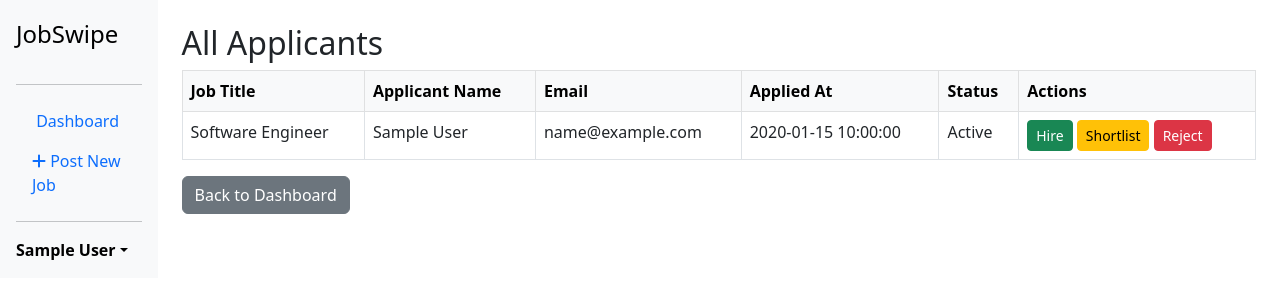
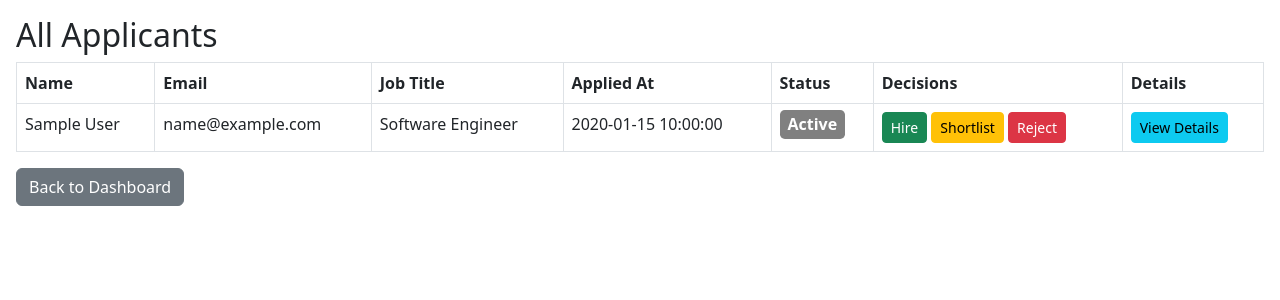
Before and after one commit to ProjectsUniversity/COSC360, a PHP site: page /Recruiters/all_applicants.php in a window 1280 px wide. Shown: the top 300 px of the page. Run offline with PHP 8.4, Linux system fonts and the light colour scheme; the visitor is signed in with stand-in values (Sample User, id 1); data comes from the database, SQL or seed files in the repository; tables that the repository leaves empty hold one stand-in row (values such as "Sample post").

Commit message:
All applicanat issue fixed

```diff
--- a/HTML, CSS, JS/PHP/Recruiters/all_applicants.php
+++ b/HTML, CSS, JS/PHP/Recruiters/all_applicants.php
@@ -2,7 +2,7 @@
 session_start();
 require_once '../config.php';
 
-// Check if employer is logged in
+// Ensure recruiter is logged in
 if (!isset($_SESSION['employer_id'])) {
     header("Location: recLogin.php");
     exit();
@@ -11,8 +11,10 @@ if (!isset($_SESSION['employer_id'])) {
 $employer_id = $_SESSION['employer_id'];
 
 try {
-    // Query to fetch all applicants for jobs posted by this employer
-    $sql = "SELECT a.application_id, a.status, a.applied_at, j.job_id, j.title AS job_title, u.user_id, u.full_name, u.email
+    // Fetch all applications for all jobs for this employer.
+    $sql = "SELECT a.application_id, a.status, a.applied_at,
+                   j.job_id, j.title AS job_title,
+                   u.user_id, u.full_name, u.email
             FROM applications a
             JOIN jobs j ON a.job_id = j.job_id
             JOIN users u ON a.user_id = u.user_id
@@ -29,105 +31,148 @@ try {
 <html lang="en">
 <head>
     <meta charset="UTF-8">
-    <meta name="viewport" content="width=device-width, initial-scale=1.0">
-    <title>All Applicants - JobSwipe</title>
+    <title>All Applicants</title>
     <link href="https://cdn.jsdelivr.net/npm/bootstrap@5.3.0/dist/css/bootstrap.min.css" rel="stylesheet">
-    <link rel="stylesheet" href="../../CSS/Recruiters/dashboard.css">
-    <link rel="stylesheet" href="https://cdnjs.cloudflare.com/ajax/libs/font-awesome/6.0.0/css/all.min.css">
+    <style>
+        .status-tag {
+            font-weight: bold;
+            padding: 0.2em 0.5em;
+            border-radius: 0.3em;
+            color: #fff;
+        }
+        .status-hired { background-color: green; }
+        .status-shortlisted { background-color: orange; }
+        .status-pending { background-color: gray; }
+        .status-rejected { background-color: red; }
+    </style>
 </head>
-<body>
-    <div class="d-flex">
-        <!-- Sidebar (similar to dashboard sidebar) -->
-        <aside class="sidebar">
-            <div class="d-flex flex-column flex-shrink-0 p-3 bg-body-tertiary">
-                <div class="sidebar-brand mb-3">
-                    <a href="index.php" class="link-body-emphasis text-decoration-none">
-                        <span class="fs-4">JobSwipe</span>
-                    </a>
-                </div>
-                <hr>
-                <ul class="nav nav-pills flex-column mb-auto">
-                    <li class="nav-item">
-                        <a href="dashboard.php" class="nav-link">
-                            <i class="fa-solid fa-chart-simple"></i> Dashboard
-                        </a>
-                    </li>
-                    <li class="nav-item">
-                        <a href="addJobs.php" class="nav-link">
-                            <i class="fa-solid fa-plus"></i> Post New Job
-                        </a>
-                    </li>
-                </ul>
-                <hr>
-                <div class="dropdown">
-                    <a href="#" class="d-flex align-items-center link-body-emphasis text-decoration-none dropdown-toggle"
-                       data-bs-toggle="dropdown" aria-expanded="false">
-                        <strong><?php echo htmlspecialchars($_SESSION['company_name'] ?? 'Recruiter'); ?></strong>
-                    </a>
-                    <ul class="dropdown-menu text-small shadow">
-                        <li><a class="dropdown-item" href="settings.php">Settings</a></li>
-                        <li><hr class="dropdown-divider"></li>
-                        <li><a class="dropdown-item" href="../logout.php">Sign out</a></li>
-                    </ul>
-                </div>
-            </div>
-        </aside>
+<body class="p-3">
+    <h2>All Applicants</h2>
 
-        <!-- Main Content -->
-        <main class="main-content p-4 w-100">
-            <h2>All Applicants</h2>
+    <div id="message"></div>
+
     <?php if (isset($error)): ?>
         <div class="alert alert-danger"><?php echo htmlspecialchars($error); ?></div>
     <?php endif; ?>
 
     <?php if (empty($applications)): ?>
-                <div class="alert alert-info">No applications found.</div>
+        <div class="alert alert-warning">No applications found.</div>
     <?php else: ?>
-                <table class="table table-bordered table-hover">
-                    <thead class="table-light">
+        <table class="table table-bordered" id="applicationsTable">
+            <thead>
                 <tr>
+                    <th>Name</th>
+                    <th>Email</th>
                     <th>Job Title</th>
-                            <th>Applicant Name</th>
-                            <th>Email</th>
                     <th>Applied At</th>
                     <th>Status</th>
-                            <th>Actions</th>
+                    <th>Decisions</th>
+                    <th>Details</th>
                 </tr>
             </thead>
             <tbody>
-                        <?php foreach ($applications as $applicant): ?>
-                            <tr>
-                                <td><?php echo htmlspecialchars($applicant['job_title']); ?></td>
-                                <td><?php echo htmlspecialchars($applicant['full_name']); ?></td>
-                                <td><?php echo htmlspecialchars($applicant['email']); ?></td>
-                                <td><?php echo htmlspecialchars($applicant['applied_at']); ?></td>
-                                <td><?php echo htmlspecialchars(ucfirst($applicant['status'] ?? 'pending')); ?></td>
+                <?php foreach ($applications as $app):
+                    // Default status is "pending" if null.
+                    $status = $app['status'] ?? 'pending';
+                    $statusClass = ($status === 'hired')
+                                  ? 'status-hired'
+                                  : (($status === 'shortlisted')
+                                     ? 'status-shortlisted'
+                                     : (($status === 'rejected')
+                                        ? 'status-rejected'
+                                        : 'status-pending'));
+                ?>
+                <tr id="row-<?php echo $app['application_id']; ?>">
+                    <td><?php echo htmlspecialchars($app['full_name']); ?></td>
+                    <td><?php echo htmlspecialchars($app['email']); ?></td>
+                    <td><?php echo htmlspecialchars($app['job_title']); ?></td>
+                    <td><?php echo htmlspecialchars($app['applied_at']); ?></td>
+                    <td class="status-cell">
+                        <span class="status-tag <?php echo $statusClass; ?>">
+                            <?php echo ucfirst($status); ?>
+                        </span>
+                    </td>
                     <td>
-                                    <!-- Action Buttons: Reject, Hire, Shortlist -->
-                                    <form action="update_application_status.php" method="POST" style="display:inline-block;">
-                                        <input type="hidden" name="application_id" value="<?php echo $applicant['application_id']; ?>">
-                                        <input type="hidden" name="new_status" value="hired">
+                        <!-- Each button is within a form that uses data attributes.
+                             The JS will handle the AJAX update after confirmation. -->
+                        <form class="ajax-status-form" data-app-id="<?php echo $app['application_id']; ?>" data-new-status="hired" style="display:inline-block;">
                             <button type="submit" class="btn btn-success btn-sm">Hire</button>
                         </form>
-                                    <form action="update_application_status.php" method="POST" style="display:inline-block;">
-                                        <input type="hidden" name="application_id" value="<?php echo $applicant['application_id']; ?>">
-                                        <input type="hidden" name="new_status" value="shortlisted">
+                        <form class="ajax-status-form" data-app-id="<?php echo $app['application_id']; ?>" data-new-status="shortlisted" style="display:inline-block;">
                             <button type="submit" class="btn btn-warning btn-sm">Shortlist</button>
                         </form>
-                                    <form action="update_application_status.php" method="POST" style="display:inline-block;">
-                                        <input type="hidden" name="application_id" value="<?php echo $applicant['application_id']; ?>">
-                                        <input type="hidden" name="new_status" value="rejected">
+                        <form class="ajax-status-form" data-app-id="<?php echo $app['application_id']; ?>" data-new-status="rejected" style="display:inline-block;">
                             <button type="submit" class="btn btn-danger btn-sm">Reject</button>
                         </form>
+                    </td>
+                    <td>
+                        <a href="application_detail.php?application_id=<?php echo $app['application_id']; ?>" class="btn btn-info btn-sm">View Details</a>
                     </td>
                 </tr>
                 <?php endforeach; ?>
             </tbody>
         </table>
     <?php endif; ?>
+
     <a href="dashboard.php" class="btn btn-secondary">Back to Dashboard</a>
-        </main>
-    </div>
-    <script src="https://cdn.jsdelivr.net/npm/bootstrap@5.3.0/dist/js/bootstrap.bundle.min.js"></script>
+
+    <script>
+    document.addEventListener("DOMContentLoaded", function(){
+        document.querySelectorAll(".ajax-status-form").forEach(function(form){
+            form.addEventListener("submit", function(e){
+                e.preventDefault();
+                let newStatus = form.getAttribute("data-new-status");
+                if (!confirm("Are you sure you want to change the status to '" + newStatus + "'?")) {
+                    return;
+                }
+                let applicationId = form.getAttribute("data-app-id");
+                let formData = new FormData();
+                formData.append("application_id", applicationId);
+                formData.append("new_status", newStatus);
+
+                fetch("update_application_status.php", {
+                    method: "POST",
+                    body: formData,
+                    headers: { "X-Requested-With": "XMLHttpRequest" }
+                })
+                .then(response => {
+                    if (!response.ok) {
+                        throw new Error('Network response was not ok. Status: ' + response.status);
+                    }
+                    return response.json();
+                })
+                .then(data => {
+                    let messageDiv = document.getElementById("message");
+                    if (data.error) {
+                        messageDiv.innerHTML = '<div class="alert alert-danger">' + data.error + '</div>';
+                    } else if (data.success) {
+                        messageDiv.innerHTML = '<div class="alert alert-success">Application status updated to ' + data.new_status + '.</div>';
+                        // Update the status tag in the corresponding row.
+                        let row = document.getElementById("row-" + applicationId);
+                        if (row) {
+                            let statusCell = row.querySelector(".status-cell");
+                            let newStatusText = data.new_status.charAt(0).toUpperCase() + data.new_status.slice(1);
+                            let newClass = "status-tag ";
+                            if(data.new_status === "hired"){
+                                newClass += "status-hired";
+                            } else if(data.new_status === "shortlisted"){
+                                newClass += "status-shortlisted";
+                            } else if(data.new_status === "rejected"){
+                                newClass += "status-rejected";
+                            } else {
+                                newClass += "status-pending";
+                            }
+                            statusCell.innerHTML = '<span class="' + newClass + '">' + newStatusText + '</span>';
+                        }
+                    }
+                })
+                .catch(error => {
+                    console.error("Fetch error:", error);
+                    document.getElementById("message").innerHTML = '<div class="alert alert-danger">An error occurred: ' + error.message + '</div>';
+                });
+            });
+        });
+    });
+    </script>
 </body>
 </html>
```
Lines whose indentation alone changed are shown as unchanged.
